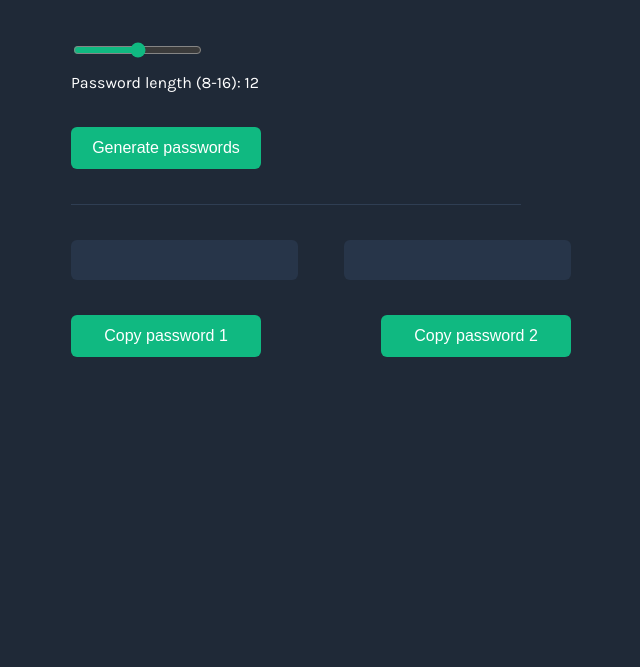
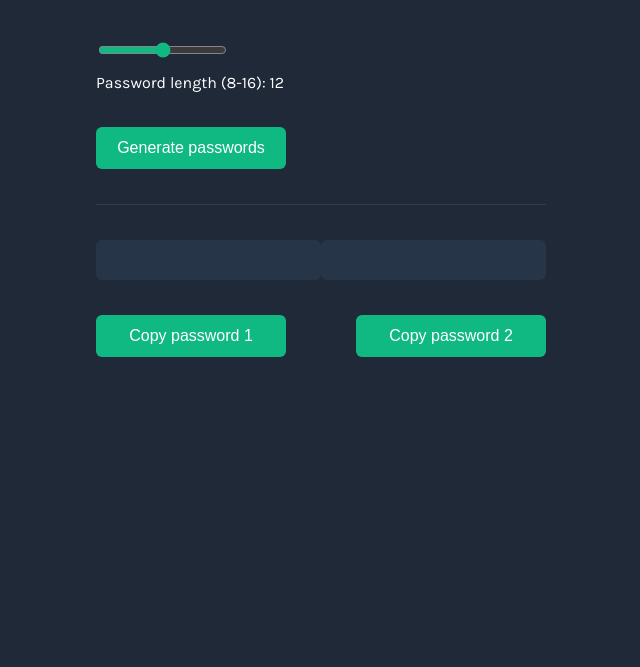
Before and after one commit to tiptonspiderj/Password-Generator, a plain HTML site: page index.html in a window 1280 px wide. Shown: the part 133-800 px from the top of the page, without its empty margins (329-969 px from the left). Drawn offline with Linux system fonts and the light colour scheme.

Commit message:
Update index.css

```diff
--- a/index.css
+++ b/index.css
@@ -7,7 +7,7 @@ body {
 .container {
   padding-top: 20px;
   padding-left: 20px;
-  width: 500px;
+  max-width: 450px;
   background: #1F2937;
   display: block;
   margin: 0 auto;
```
